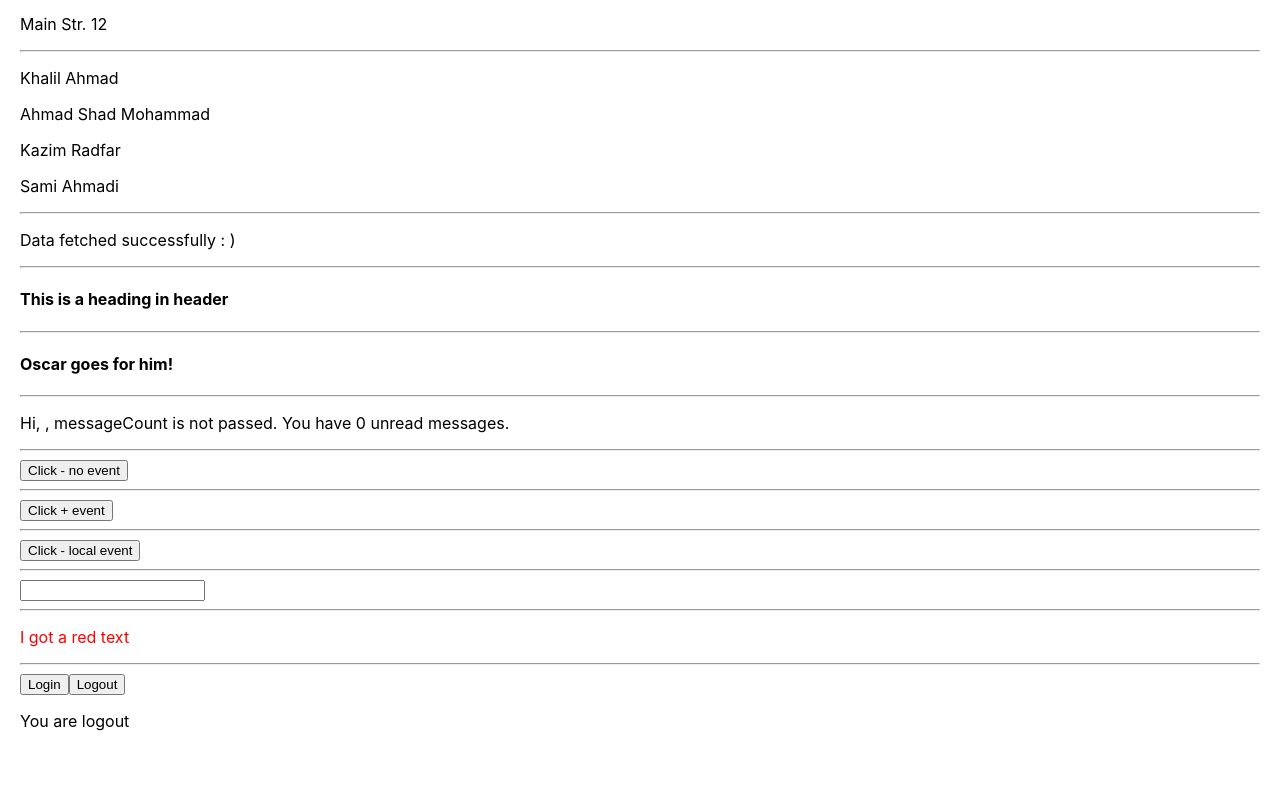
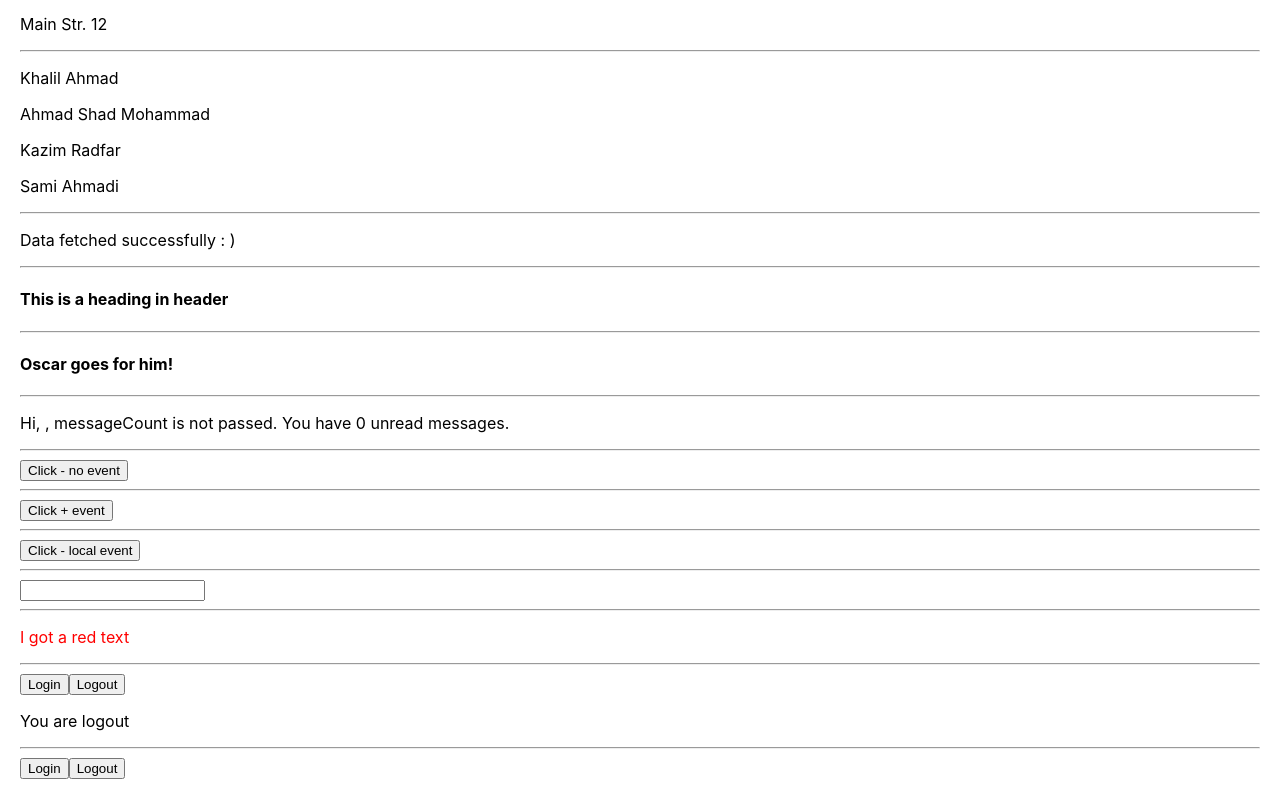
Before and after one commit to khalilnazari/react-typescript-basic, a React (Create React App) app: page / in a window 1280 px wide. Shown: the part 184-983 px from the top of the page. Before the commit the page ends 951 px from the top, so only its background shows below. Built offline with nearby package versions, Linux system fonts and the light colour scheme.

Commit message:
Type of localState future value is added

```diff
--- a/src/App.tsx
+++ b/src/App.tsx
@@ -11,6 +11,7 @@ import { EventProps } from "./components/EventProps";
 import Input from './components/Input';
 import StyleContainer from './components/StyleContainer';
 import LocalState from './components/LocalState'
+import LocalStateFutureValue from './components/LocalStateFutureValue';
 
 function App() {
 
@@ -108,6 +109,9 @@ function App() {
       <hr />
 
       <LocalState />
+      <hr />
+
+      <LocalStateFutureValue />
     </div>
   );
 }
--- /dev/null
+++ b/src/components/LocalStateFutureValue.tsx
@@ -0,0 +1,44 @@
+import React, { useState } from "react"
+
+// Type for user details
+type userProps ={
+    name: string,
+    email: string
+}
+
+const LocalStateFutureValue = () => {
+
+    /**
+     * To apply above types, <> is used
+     * Below implementation set the type of user to be null(initial value) or Object/string (future value)
+     */
+    const  [user, setUser] = useState<userProps | null>(null)
+
+    const handleLogin = () => {
+        setUser({
+            name: 'khalil',
+            email: 'khalil@expample.com'
+        })
+    }
+
+    const handleLogout = () => {
+        setUser(null)
+    }
+
+    return (
+        <div>
+
+            <button onClick={handleLogin}>Login</button>
+            <button onClick={handleLogout}>Logout</button>
+
+            {user && (
+                <div>
+                    <p>{user.name}</p>
+                    <p>{user.email}</p>
+                </div>
+            )}
+        </div>
+    )
+}
+
+export default LocalStateFutureValue;
```
